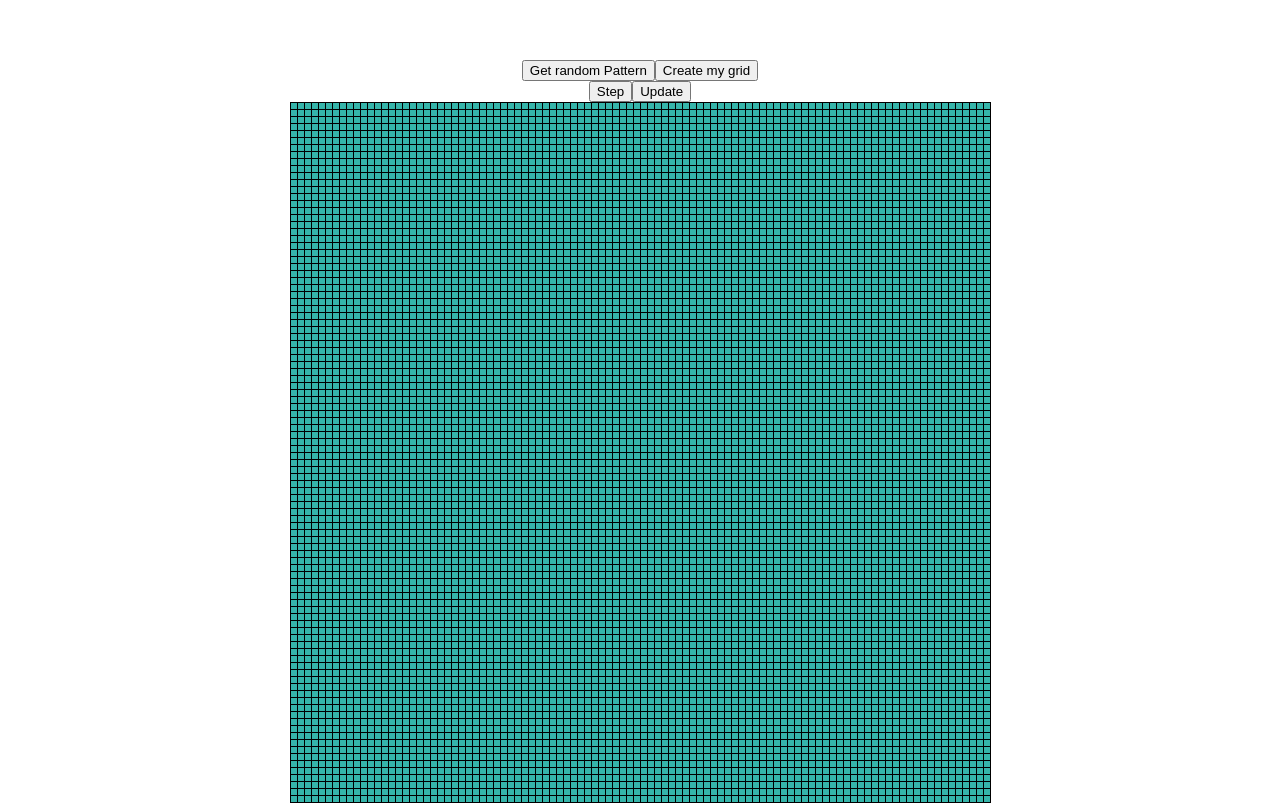
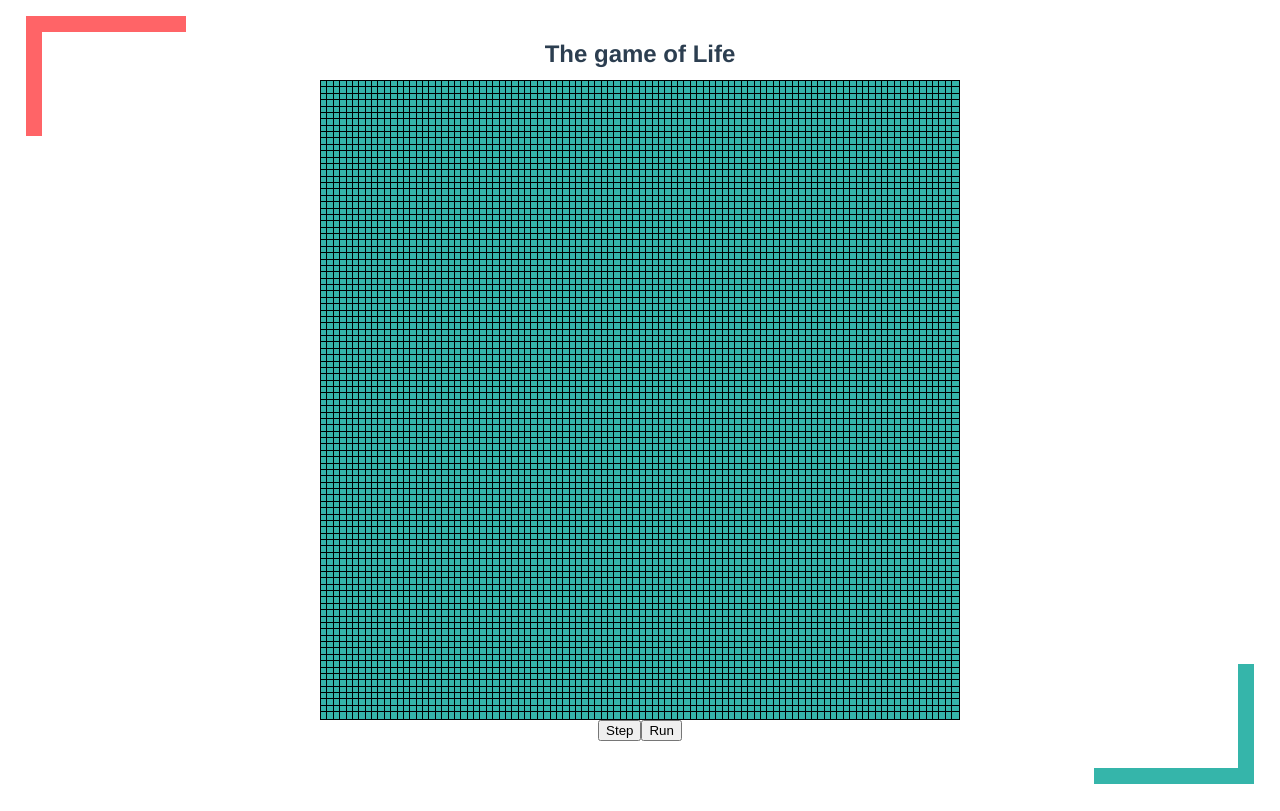
Before and after one commit to Edsheebran/gameOfLife, a Vue app: page / in a window 1280 px wide. Both pictures are taken after a click on the button "Create my grid". Built offline with nearby package versions, Linux system fonts and the light colour scheme.

Commit message:
Better layour

```diff
--- a/src/App.vue
+++ b/src/App.vue
@@ -1,7 +1,17 @@
 <template>
+<div>
   <div id="app">
+    <svg class="right-corner" width="20vh" height="15vh">
+      <rect width="20vh" height="1em" style="fill:#ff6467" />
+      <rect width="1em" height="15vh" style="fill:#ff6467" />
+    </svg>
     <Game />
+    <svg class="left-corner">
+      <rect width="20vh" height="1em" style="fill:#35b5aa" />
+      <rect width="1em" height="15vh" style="fill:#35b5aa" />
+    </svg>
   </div>
+</div>
 </template>
 
 <script lang="ts">
@@ -23,7 +33,20 @@ export default class App extends Vue {}
   -moz-osx-font-smoothing: grayscale;
   text-align: center;
   color: #2c3e50;
-  margin-top: 60px;
+  margin-top: 5vh;
+}
+.right-corner {
+  z-index: -1;
+  position: absolute;
+  top:2vh;
+  left:2vw;
+}
+.left-corner {
+  z-index: -1;
+  position: absolute;
+  bottom:2vh;
+  right:2vw;
+  transform: scale(-1,-1);
+}
 
-}
 </style>
--- a/src/components/Game.vue
+++ b/src/components/Game.vue
@@ -1,24 +1,33 @@
 <template>
   <div>
-    <button @click="getRandomPattern">Get random Pattern</button>
-    <button @click="generateBlanckGrid">Create my grid</button>
-    <div v-if="pattern[0].length === 0">No pattern loaded</div>
-    <transition name="open">
-    <div v-if="pattern[0].length > 0">
+    <h2>The game of Life</h2>
+    <div v-if="pattern[0].length === 0">
+      <button @click="getRandomPattern">Get random Pattern</button>
+      <button @click="generateBlanckGrid">Create my grid</button>
+      <div class="game-zone" >No pattern loaded</div>
+    </div>
+
+    <div v-else  class="game-zone">
+      <Grid :pattern="pattern" @change-cell="changeCell" />
       <button @click="pattern = nextState">Step</button>
-      <button @click="update">Update</button>
-      <Grid :pattern="pattern" @change-cell="changeCell" />
+      <button @click="run">Run</button>
     </div>
-    </transition>
+    <div>
+
+    </div>
   </div>
 </template>
 
 <style scoped>
-.open-enter-active {
-  transition: opacity .5s;
-}
-.open-enter {
-  opacity: 0;
+.game-zone {
+  margin: 0;
+  position: absolute;
+  top: 50%;
+  left: 50%;
+  max-width: 80vmin;
+  max-height: 80vmin;
+  -ms-transform: translate(-50%, -50%);
+  transform: translate(-50%, -50%);
 }
 </style>
 
@@ -33,31 +42,13 @@ const availablePatternsUrl =
 })
 export default class Game extends Vue {
   changeCell({ row, col }: { row: number; col: number }) {
-    const newState= this.pattern[row][col] === 1 ? 0 : 1;
-    this.$set(this.pattern[row],col,newState)
+    const newState = this.pattern[row][col] === 1 ? 0 : 1;
+    this.$set(this.pattern[row], col, newState);
   }
   pattern: number[][] = [[]];
-
   availablePatterns: string[] = [];
 
-  async getRandomPattern() {
-    if (this.availablePatterns.length === 0) {
-      const response = await fetch(availablePatternsUrl);
-      this.availablePatterns = (await response.json()).patternList;
-    }
-    const randomPattern = this.availablePatterns[
-      Math.floor(Math.random() * this.availablePatterns.length)
-    ];
-    const response = await fetch(availablePatternsUrl + randomPattern);
-    this.pattern = (await response.json()).pattern;
-  }
-  generateBlanckGrid(){
-    // eslint-disable-next-line @typescript-eslint/no-unused-vars
-    this.pattern = Array.from(Array(100), (_) =>
-      Array(100).fill(0)
-    );
-  }
-
+  // COMPUTED VALUES
   get patternSize() {
     return this.pattern.length;
   }
@@ -106,7 +97,25 @@ export default class Game extends Vue {
     });
   }
 
-  update() {
+  // METHODS
+
+  async getRandomPattern() {
+    if (this.availablePatterns.length === 0) {
+      const response = await fetch(availablePatternsUrl);
+      this.availablePatterns = (await response.json()).patternList;
+    }
+    const randomPattern = this.availablePatterns[
+      Math.floor(Math.random() * this.availablePatterns.length)
+    ];
+    const response = await fetch(availablePatternsUrl + randomPattern);
+    this.pattern = (await response.json()).pattern;
+  }
+  generateBlanckGrid() {
+    // eslint-disable-next-line @typescript-eslint/no-unused-vars
+    this.pattern = Array.from(Array(100), (_) => Array(100).fill(0));
+  }
+
+  run() {
     setInterval(() => {
       this.pattern = this.nextState;
     }, 300);
--- a/src/components/Grid.vue
+++ b/src/components/Grid.vue
@@ -1,5 +1,4 @@
 <template>
-  <div class="grid">
     <table>
       <tr v-for="(row, rowIndex) in pattern" :key="`row-${rowIndex}`">
         <td
@@ -10,7 +9,6 @@
         />
       </tr>
     </table>
-  </div>
 </template>
 
 <style scoped>
@@ -22,19 +20,18 @@ td {
 }
 
 table {
-  margin: auto;
+  table-layout: fixed;
+  width: 80vmin !important;
+  height: 80vmin !important;
 }
-.grid{
-  transition-property: visibility,height;
-  transition-duration: 5s;
-}
+
 .alive {
   background-color: #ff6467 !important;
 }
 .cell {
   background-color: #35b5aa;
-  height: 0.5vmin;
-  width: 0.5vmin;
+  max-height: 0.8vmin;
+  max-width: 0.8vmin;
 }
 </style>
 
```
